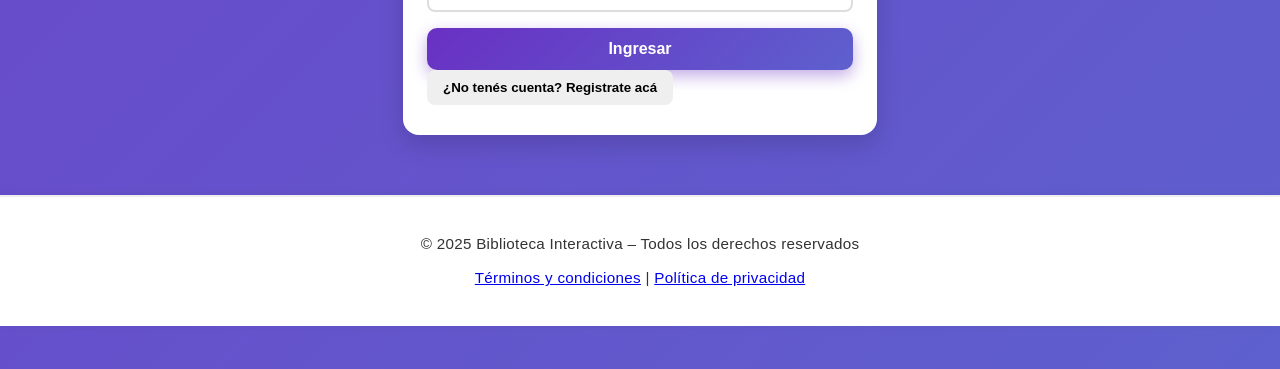
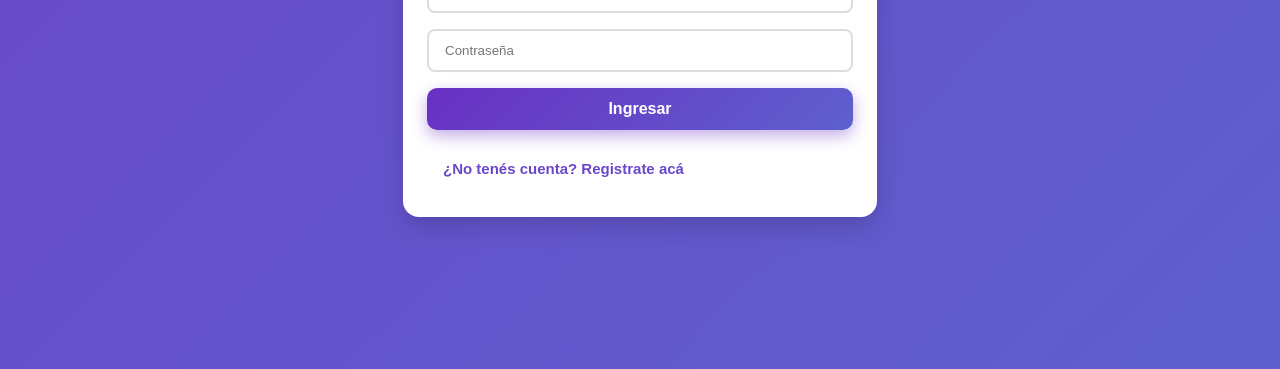
Before and after one commit to Nicolas-Silverii/biblioteca-inteligente-react, a React (Vite) app in the folder biblioteca-inteligente-react/: page / in a window 1280 px wide. Shown: the part 428-797 px from the top of the page. Built offline with nearby package versions, Linux system fonts and the light colour scheme.

Commit message:
Login visual: estructura con Header, botones y logos integrados

```diff
--- a/biblioteca-inteligente-react/src/pages/Login.jsx
+++ b/biblioteca-inteligente-react/src/pages/Login.jsx
@@ -122,13 +122,7 @@ function Login({ onLoginExitoso }) {
         </main>
       </div>
 
-      {/* Footer con info legal */}
-      <footer className="footer-login">
-        <p>© 2025 Biblioteca Interactiva – Todos los derechos reservados</p>
-        <p>
-          <a href="#">Términos y condiciones</a> | <a href="#">Política de privacidad</a>
-        </p>
-      </footer>
+
     </>
   );
 }
--- a/biblioteca-inteligente-react/src/styles/botones.css
+++ b/biblioteca-inteligente-react/src/styles/botones.css
@@ -23,3 +23,16 @@
 .boton-peligro:hover {
   background: var(--color-peligro-h);
 }
+
+.boton-secundario {
+  background: transparent;
+  color: var(--color-terciario);
+  font-size: 15px;
+  text-align: center;
+  margin-top: 20px;
+}
+
+.boton-secundario:hover {
+  color: var(--color-secundario);
+  transform: translateY(-1px);
+}
```
Also changed, not shown: biblioteca-inteligente-react/src/components/Header.jsx (+9 -0 lines), biblioteca-inteligente-react/public/img/logo1.png (added), biblioteca-inteligente-react/public/img/logo2.png (added).
